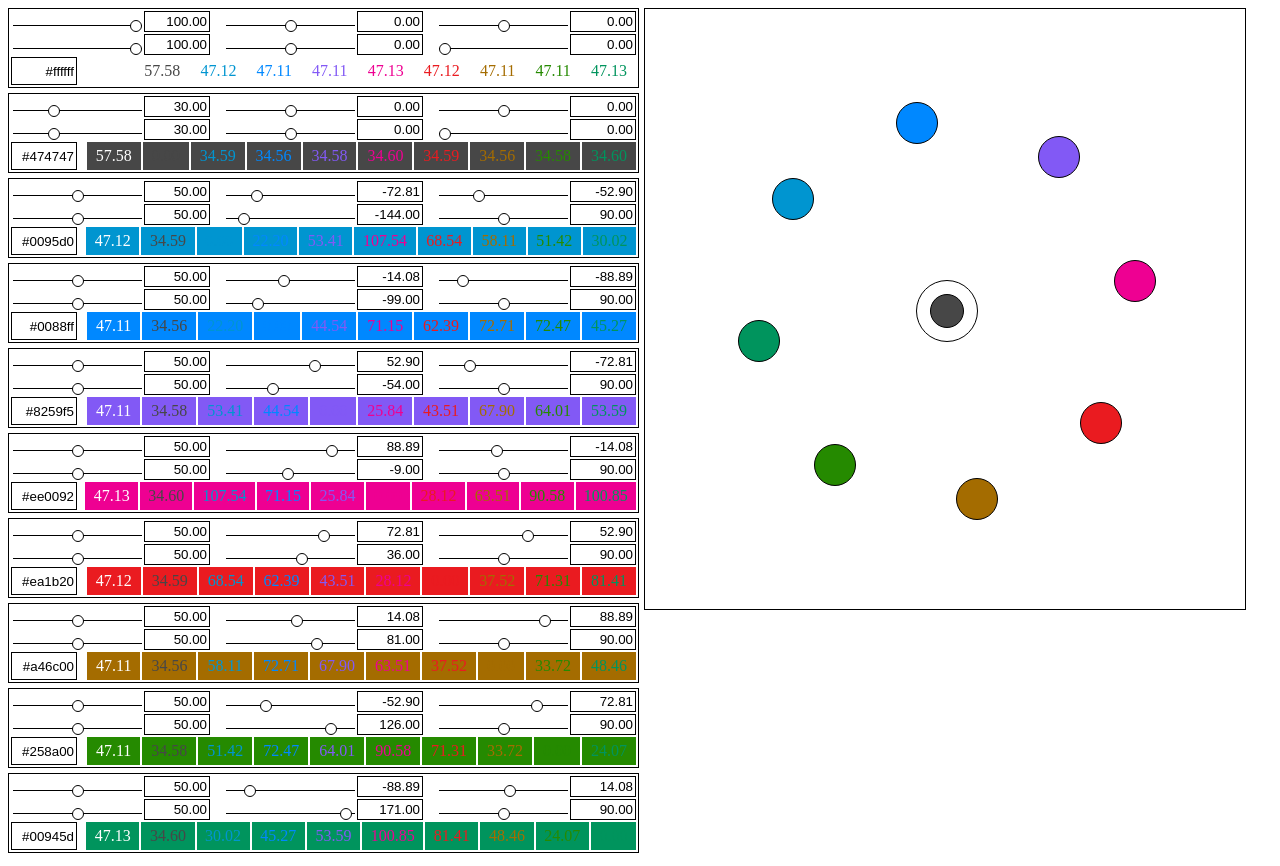
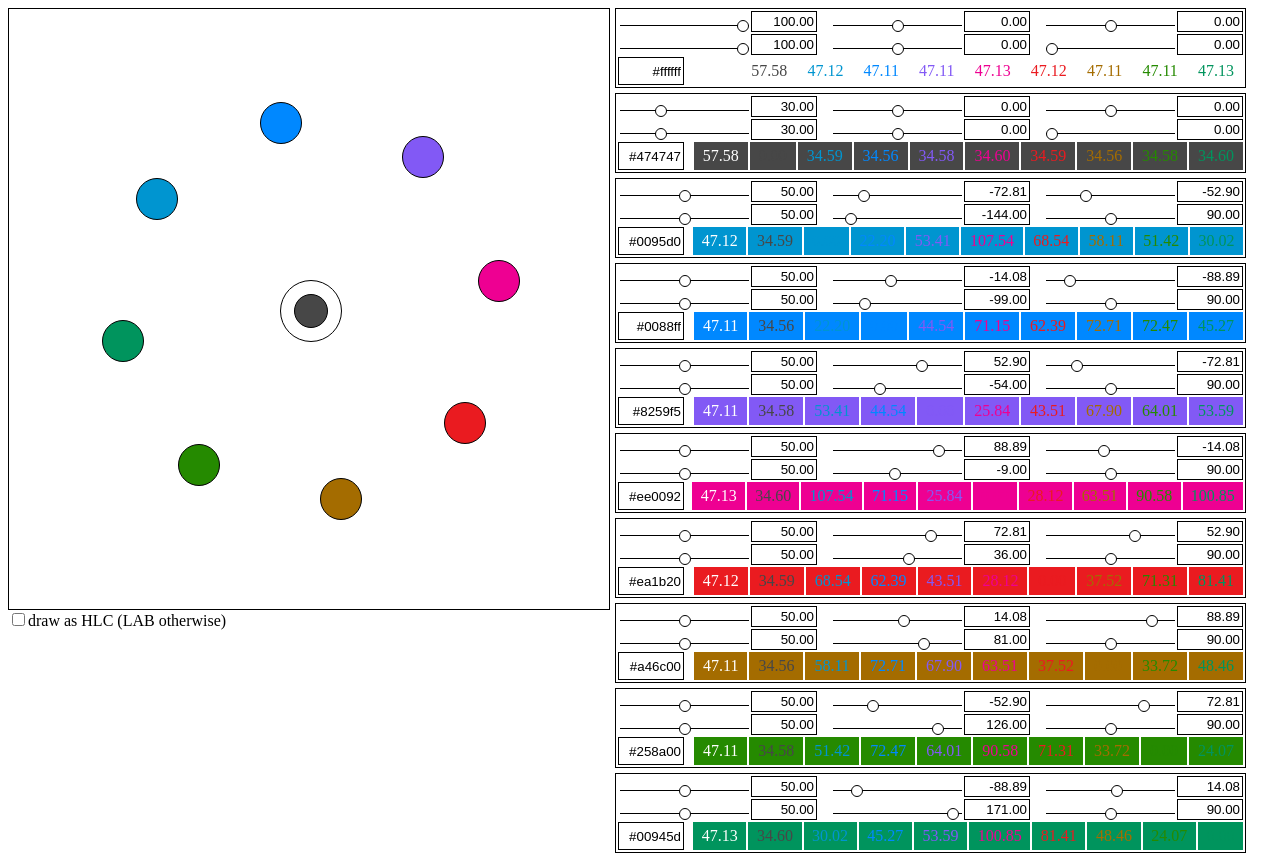
Before and after one commit to thobl/LCh-Lab-color-palette, a React (Create React App) app: page / in a window 1280 px wide. Built offline with nearby package versions, Linux system fonts and the light colour scheme.

Commit message:
refactoring

```diff
--- a/src/App.tsx
+++ /dev/null
@@ -1,18 +0,0 @@
-import React from 'react';
-// import { check_CIEDE2000, check_conversion } from './Color';
-import Palette from './Palette'
-
-class App extends React.Component {
-  render(): JSX.Element {
-    // testing the color distance
-    // check_CIEDE2000();
-    // check_conversion();
-    return (
-      <div>
-        <Palette n={10} />
-      </div>
-    )
-  }
-}
-
-export default App;
--- a/src/Palette.css
+++ b/src/Palette.css
@@ -56,6 +56,11 @@
 
 .ColorInput {
     margin-bottom: 5px;
-    margin-right: 5px;
+    margin-left: 5px;
     border: 1px solid;
 }
+
+.CircleBox {
+    position: relative;
+    border: 1px solid;
+}
--- a/src/Palette.tsx
+++ b/src/Palette.tsx
@@ -4,11 +4,13 @@ import Circle from './Circle'
 import ColorInput from './ColorInput';
 
 interface PaletteProps {
-  n: number;
 }
 
 interface PaletteState {
-  colors: Array<ColorLAB>
+  colors: Array<ColorLAB>;
+  drawHLC: boolean;
+  n_base: number;
+  n: number;
 }
 
 // dimensions of the canvas
@@ -17,34 +19,30 @@ const h: number = 600;
 // max radius of a disk
 const r: number = 30;
 
-// drawing mode
-const drawHLC = false;
-
 class Palette extends React.Component<PaletteProps, PaletteState> {
   constructor(props: PaletteProps) {
     super(props);
-    this.state = { colors: [{L: 100, a: 0, b: 0}, {L: 30, a: 0, b: 0}] }
-    const n: number = props.n - 2;
+    this.state = {
+      colors: [{ L: 100, a: 0, b: 0 }, { L: 30, a: 0, b: 0 }],
+      drawHLC: false,
+      n_base: 2,
+      n: 8
+    };
+    const n: number = this.state.n;
     for (let i = 0; i < n; i++) {
       const hlc: ColorHLC = {
-        H: -180 + (i + 0.8) * 360/n,
+        H: -180 + (i + 0.8) * 360 / n,
         L: 50,
         C: 90
       }
       this.state.colors.push(
         HLC_to_LAB(hlc)
-// {
-      //   // L: randomInt(0, 100),
-      //   L: 50,
-      //   a: randomInt(-128, 127),
-      //   b: randomInt(-128, 127)
-      // }
       );
     }
   }
 
   private x(color: ColorLAB): number {
-    if (drawHLC) {
+    if (this.state.drawHLC) {
       const H: number = LAB_to_HLC(color).H;
       return (H + 180) / 360 * (w - 2 * r) + r;
     }
@@ -52,7 +50,7 @@ class Palette extends React.Component<PaletteProps, PaletteState> {
   }
 
   private y(color: ColorLAB): number {
-    if (drawHLC) {
+    if (this.state.drawHLC) {
       const C: number = LAB_to_HLC(color).C;
       return C / 181 * (h - 2 * r) + r;
     }
@@ -70,28 +68,29 @@ class Palette extends React.Component<PaletteProps, PaletteState> {
     const circles = this.state.colors.map((color: ColorLAB) => {
       const css_color: string = LAB_to_CSS(color);
       return (<Circle key={'cirlce_' + id++} x={this.x(color)} y={this.y(color)}
-              r={this.r(color)} color={css_color} />);
+        r={this.r(color)} color={css_color} />);
     });
 
     id = 0;
     const inputs = this.state.colors.map(() => {
       const handler = (colors: Array<ColorLAB>) => {
-        this.setState({colors: colors});
+        this.setState({ colors: colors });
       };
-      return (<ColorInput key={'input_' + id} colors={this.state.colors} id={id++} handler={handler}/>);
+      return (<ColorInput key={'input_' + id} colors={this.state.colors} id={id++} handler={handler} />);
     });
 
     return (
       <div style={{ display: 'flex' }}>
         <div>
+          <div className="CircleBox" style={{ width: w + 'px', height: h + 'px' }}>
+            {circles}
+          </div>
+          <input name='drawHLC' type='checkbox' checked={this.state.drawHLC} onChange={(e) => this.setState({ ['drawHLC']: e.target.checked })} />
+          <label htmlFor='drawHLC'>draw as HLC (LAB otherwise)</label>
+        </div>
+        <div>
           {inputs}
         </div>
-        <div className="Canvas" style={{
-          position: 'relative', border: '1px solid', width: w + 'px', height: h + 'px'
-        }}>
-          {circles}
-        </div>
-
       </div>
     );
   }
--- a/src/index.tsx
+++ b/src/index.tsx
@@ -1,11 +1,11 @@
 import React from 'react';
 import ReactDOM from 'react-dom';
-import App from './App';
+import Palette from './Palette';
 import './Palette.css'
 
 ReactDOM.render(
   <React.StrictMode>
-    <App />
+    <Palette />
   </React.StrictMode>,
   document.getElementById('root')
 );
```
